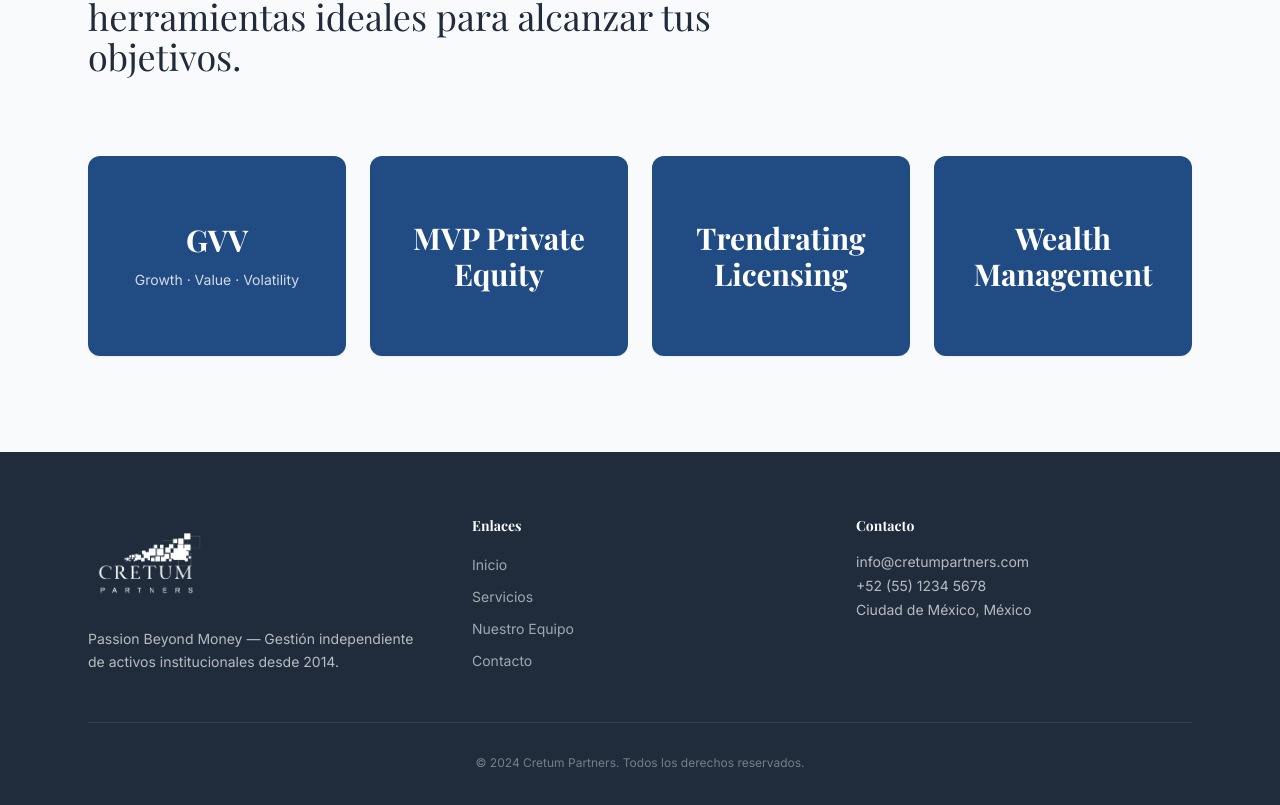
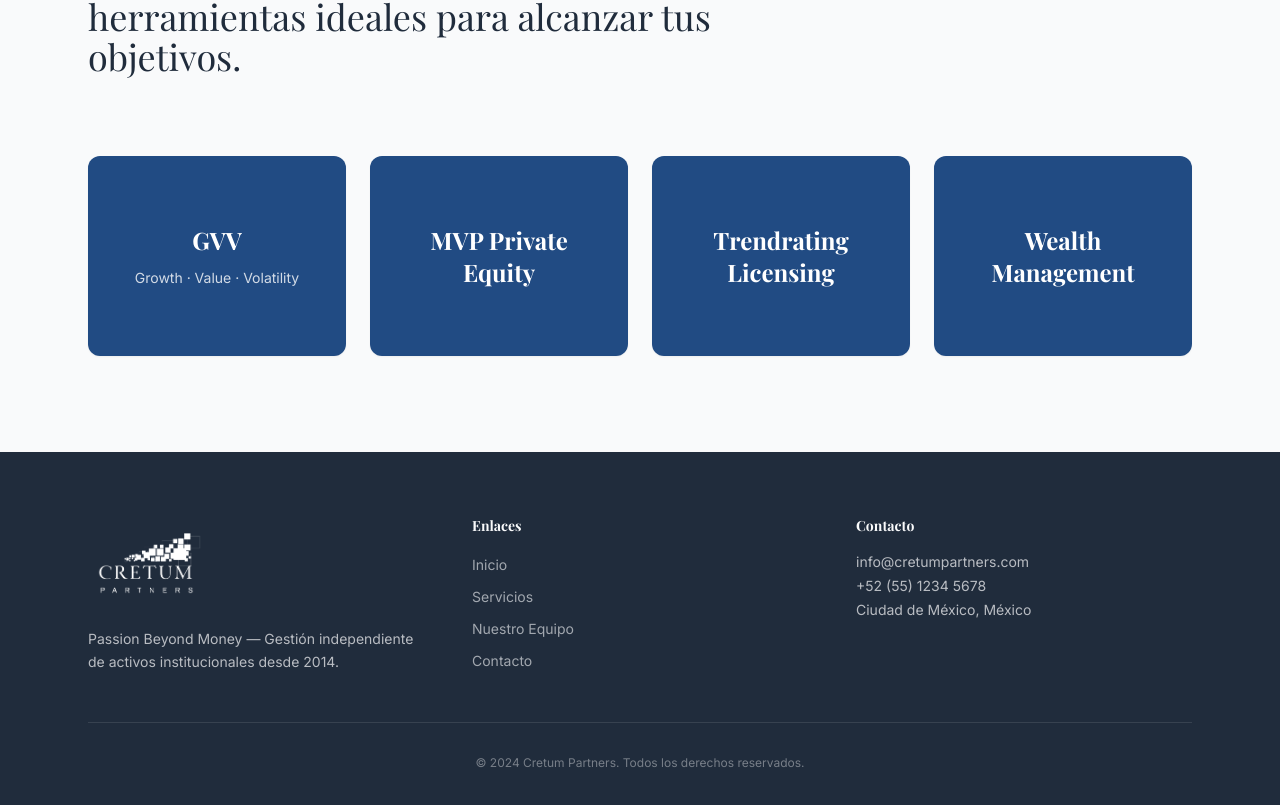
Before and after one commit to ANGEL-0G/Cretum-Website, a React (Vite) app: page / in a window 1280 px wide. Shown: the part 885-1690 px from the top of the page. Built offline with nearby package versions, Linux system fonts and the light colour scheme; the HTML template or start-up script is replaced by a standard one; a web font is replaced by a local one.

Commit message:
Visual edit in Lovable
Edited UI in Lovable

```diff
--- a/src/components/ServicesSection.tsx
+++ b/src/components/ServicesSection.tsx
@@ -35,7 +35,7 @@ export function ServicesSection() {
             className="bg-primary text-primary-foreground rounded-xl h-[120px] md:h-[200px] p-4 md:p-8 flex flex-col items-center justify-center hover:opacity-90 transition-all duration-300 cursor-pointer shadow-sm hover:shadow-lg">
 
               <h3 className="text-sm md:text-3xl font-bold text-center leading-tight w-full">
-                <span className="block max-w-[190px] mx-auto text-3xl">{service.title}</span>
+                <span className="block max-w-[190px] mx-auto text-2xl">{service.title}</span>
               </h3>
               {service.subtitle &&
             <p className="md:text-sm mt-1 md:mt-3 text-primary-foreground/80 text-center max-w-[190px] text-sm">{service.subtitle}</p>
```
